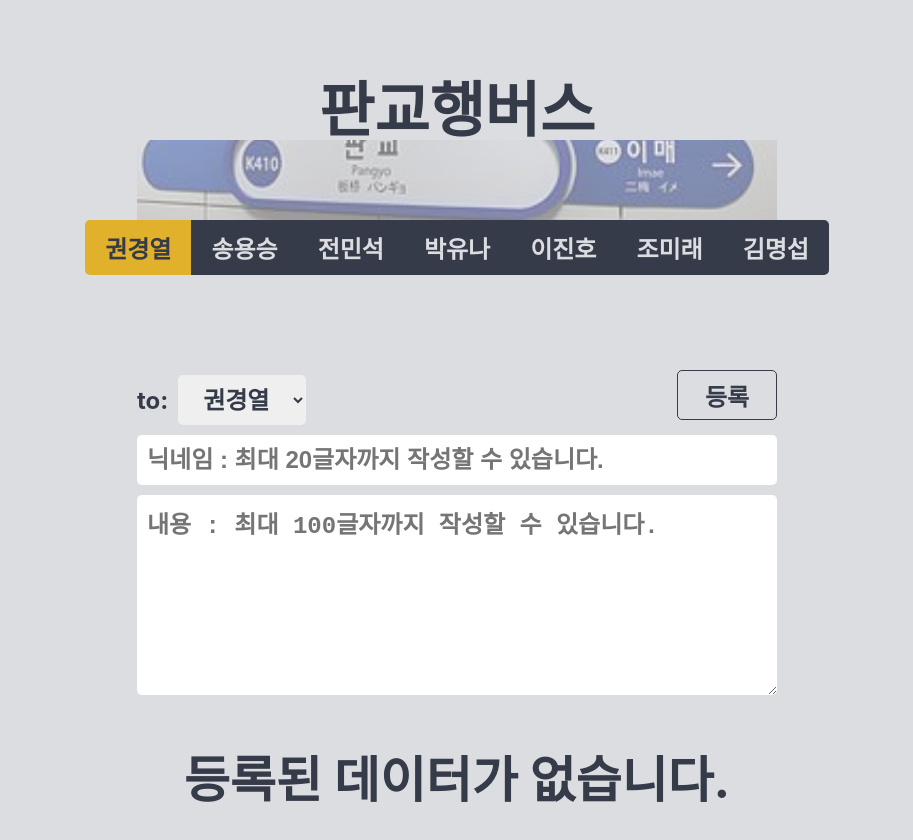
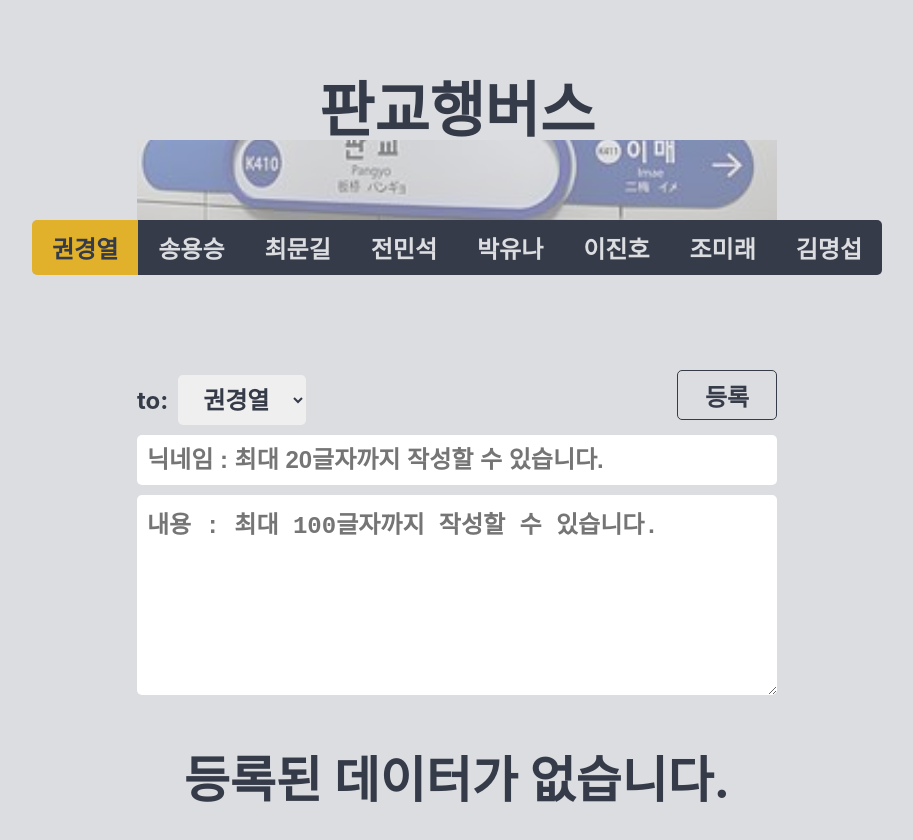
Before and after one commit to yeolsss/react-fan-letter, a React (Vite) app: page / in a window 1280 px wide. Shown: the top 840 px of the page, without its empty margins (183-1096 px from the left). Built offline with nearby package versions, Linux system fonts and the light colour scheme.

Commit message:
인원추가

```diff
--- a/src/common/util.js
+++ b/src/common/util.js
@@ -2,11 +2,12 @@ export const DETAIL_PATH = '/detail/:memberId/:id';
 export const getMembers = [
   new Member('0', '권경열', ''),
   new Member('1', '송용승', ''),
-  new Member('2', '전민석', ''),
-  new Member('3', '박유나', ''),
-  new Member('4', '이진호', ''),
-  new Member('5', '조미래', ''),
-  new Member('6', '김명섭', ''),
+  new Member('2', '최문길', ''),
+  new Member('3', '전민석', ''),
+  new Member('4', '박유나', ''),
+  new Member('5', '이진호', ''),
+  new Member('6', '조미래', ''),
+  new Member('7', '김명섭', ''),
 ];
 function Member(id, name, avatar) {
   this.id = id;
```
